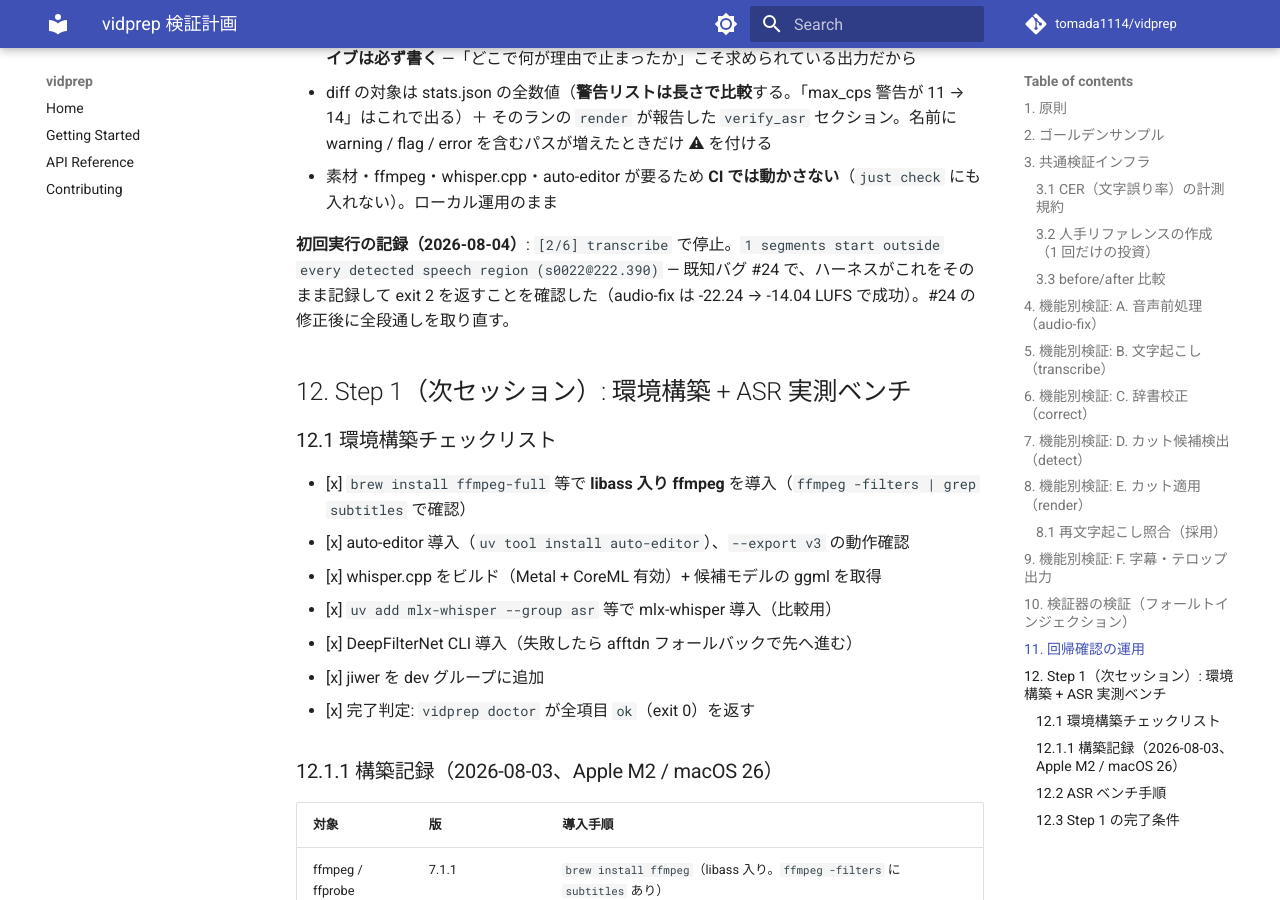
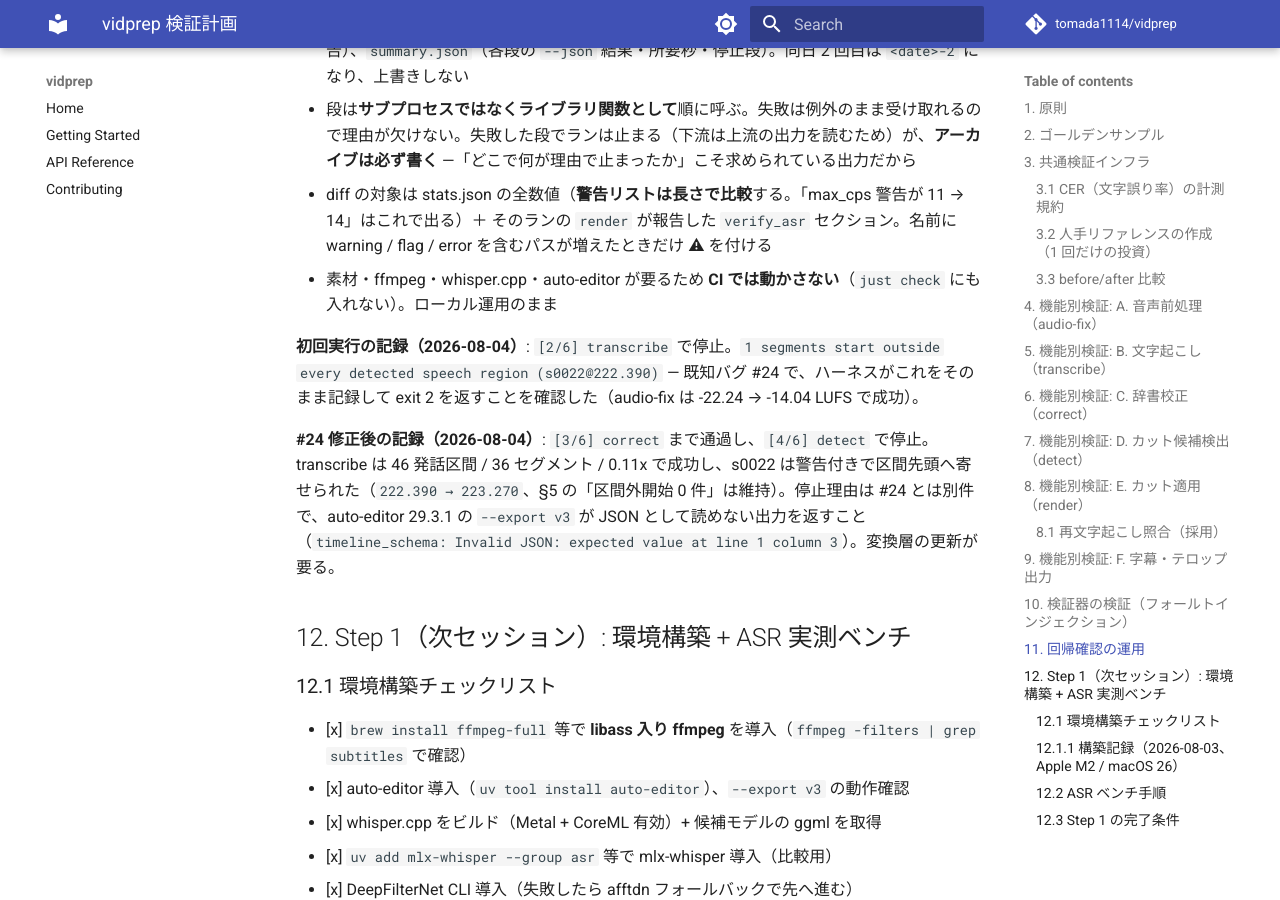
Before and after one commit to tomada1114/vidprep, an MkDocs documentation site: the page built from docs/verification-plan.md, in a window 1280 px wide and 900 px high, scrolled down 10146 px. Built offline with MkDocs 1.6.1 and Material for MkDocs 9.7.7, drawn with Linux system fonts in a browser that asks for light colours; comment, search, counter and statistics services are not loaded; some of the changed text lies outside the part shown.

Commit message:
docs: record the golden run made after the transcribe fix
Claude-Session: https://claude.ai/code/session_01LcDiEVugf6TEfE4rDcTWtJ

```diff
--- a/docs/verification-plan.md
+++ b/docs/verification-plan.md
@@ -76,6 +76,7 @@ afplay audio/processed.wav         # 試聴
 **完了条件（機械）**
 - 人手リファレンス比 **CER ≤ 8%**（確定値。Step 1 実測ベンチ（§12.2）で採用した whisper.cpp large-v3-turbo + VAD の実測 CER は 4.94%。実行間のばらつきと、リファレンスが large-v3-turbo のドラフトを叩き台に作成されたことによる turbo 有利バイアス（§12.2 参照）を見込んで約 3pt のマージンを取った値を確定条件とする。旧暫定値 15% から更新）
 - ハルシネーション 0 件: VAD 発話区間の外側で開始するセグメントが **0 件**（`report/vad.json` と突き合わせ）。既知の幻覚フレーズ（「ご視聴ありがとうございました」等のリスト照合）の非発話区間での出現 **0 件**
+    - ただし whisper.cpp は検出区間を 0.2 秒の無音で連結して認識するため、その連結部に置かれた境界が元タイムラインの無音全体へ引き伸ばされて戻ることがある（#24、実測 0.119s → 1.300s）。**自身の 50% 以上が発話区間に重なるセグメントに限り**開始点を重なっている区間の先頭へ寄せ、警告 1 件として記録する（削除はしない）。発話に重ならないセグメントは従来どおり不変条件違反として exit 3
 - transcript.json がスキーマ検証を通る。segments の時刻が単調・非負・素材尺以内
 
 **完了条件（目視）**
@@ -279,7 +280,9 @@ just golden-diff   # scripts/compare_stats.py — 直近 2 回を diff（前回
 - diff の対象は stats.json の全数値（**警告リストは長さで比較**する。「max_cps 警告が 11 → 14」はこれで出る）＋ そのランの `render` が報告した `verify_asr` セクション。名前に warning / flag / error を含むパスが増えたときだけ ⚠ を付ける
 - 素材・ffmpeg・whisper.cpp・auto-editor が要るため **CI では動かさない**（`just check` にも入れない）。ローカル運用のまま
 
-**初回実行の記録（2026-08-04）**: `[2/6] transcribe` で停止。`1 segments start outside every detected speech region (s0022@222.390)` — 既知バグ #24 で、ハーネスがこれをそのまま記録して exit 2 を返すことを確認した（audio-fix は -22.24 → -14.04 LUFS で成功）。#24 の修正後に全段通しを取り直す。
+**初回実行の記録（2026-08-04）**: `[2/6] transcribe` で停止。`1 segments start outside every detected speech region (s0022@222.390)` — 既知バグ #24 で、ハーネスがこれをそのまま記録して exit 2 を返すことを確認した（audio-fix は -22.24 → -14.04 LUFS で成功）。
+
+**#24 修正後の記録（2026-08-04）**: `[3/6] correct` まで通過し、`[4/6] detect` で停止。transcribe は 46 発話区間 / 36 セグメント / 0.11x で成功し、s0022 は警告付きで区間先頭へ寄せられた（`222.390 → 223.270`、§5 の「区間外開始 0 件」は維持）。停止理由は #24 とは別件で、auto-editor 29.3.1 の `--export v3` が JSON として読めない出力を返すこと（`timeline_schema: Invalid JSON: expected value at line 1 column 3`）。変換層の更新が要る。
 
 ## 12. Step 1（次セッション）: 環境構築 + ASR 実測ベンチ
 
```
